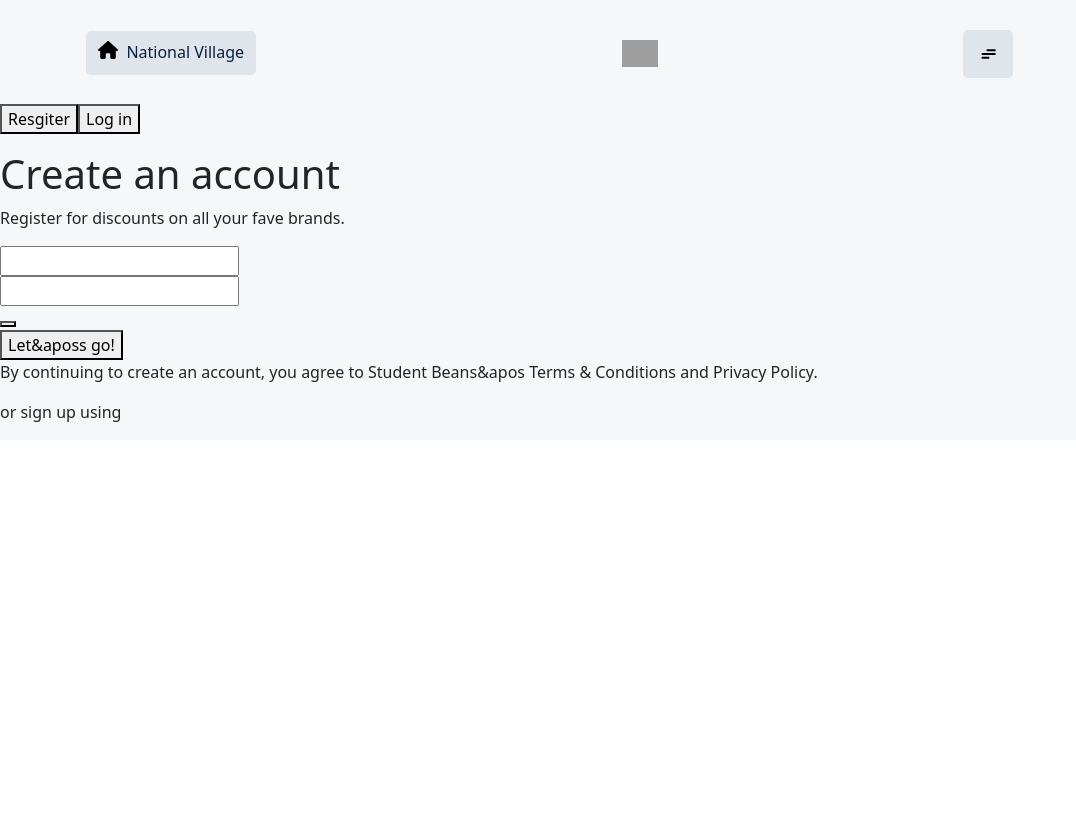
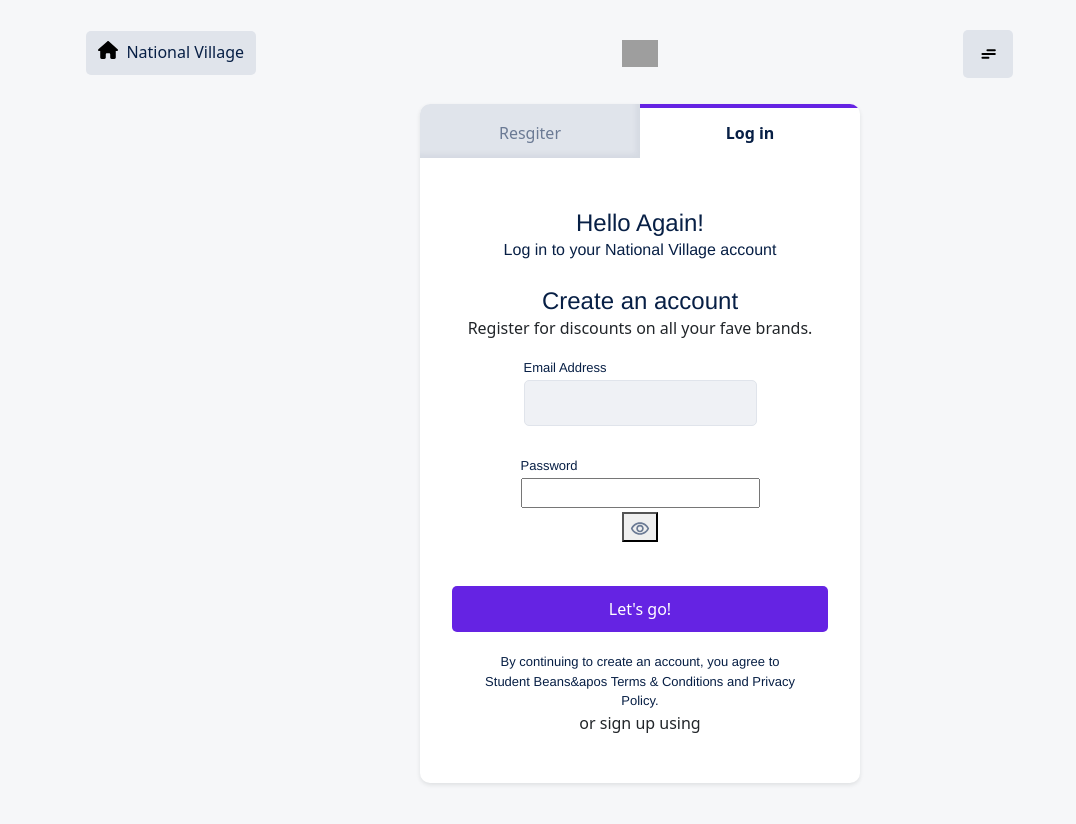
Before and after one commit to Michael-Susu12138/national-village, a React (Vite) app in the folder frontend/: page /register in a window 1280 px wide. Shown: the top 824 px of the page, without its empty margins (0-1076 px from the left). Before the commit the page ends 800 px from the top, so only its background shows below. Built offline with nearby package versions, Linux system fonts and the light colour scheme; grey boxes are pictures that could not be loaded.

Commit message:
front-end v2.1 Christ

```diff
--- a/frontend/src/pages/Home/Home.jsx
+++ b/frontend/src/pages/Home/Home.jsx
@@ -1,6 +1,5 @@
 import Alert from "../../components/Alert/Alert";
 import Nav from "../../components/Nav/Nav";
-import Card from "../../components/Card/Card";
 // import Footer from "../../components/Footer/Footer";
 
 const Home = () => {
@@ -9,7 +8,6 @@
       <Alert>
         <Nav />
       </Alert>
-      <Card />
       {/* <Footer /> */}
     </>
   );
--- a/frontend/src/pages/Register/Register.css
+++ b/frontend/src/pages/Register/Register.css
@@ -179,6 +179,198 @@
   stroke-dashoffset: -32.42;
 }
 
+.css-dc7ee6 {
+  position: relative;
+  overflow: visible;
+  background-color: rgb(246, 247, 249);
+  padding: 0px 15px 75px;
+}
+
+.css-f076qf {
+  position: relative;
+  width: 100%;
+  max-width: 440px;
+  min-width: 320px;
+  margin: 0px auto;
+  text-align: center;
+  background-color: rgb(255, 255, 255);
+  box-shadow: rgba(23, 27, 30, 0.1) 0px 2px 4px;
+  border-radius: 10px;
+  overflow-x: hidden;
+}
+
+.css-zjik7 {
+  display: flex;
+}
+
+.css-uhxz4n {
+  margin: 0px;
+  overflow: visible;
+  line-height: normal;
+  width: 50%;
+  padding: 18px 2px 14px;
+  text-decoration: none;
+  border: none;
+  background: rgb(224, 228, 235);
+  color: rgb(107, 122, 148);
+  box-shadow: rgba(7, 31, 69, 0.05) -4px -4px 5px inset;
+}
+
+.css-3dxqqo {
+  margin: 0px;
+  overflow: visible;
+  line-height: normal;
+  width: 50%;
+  padding: 14px 2px;
+  text-decoration: none;
+  background: none;
+  border-right: none;
+  border-bottom: none;
+  border-left: none;
+  border-image: initial;
+  color: rgb(7, 31, 69);
+  border-top: 4px solid rgb(101, 35, 227);
+  font-weight: 600;
+}
+
+.css-ouos42 {
+  position: relative;
+  width: 100%;
+  max-width: 440px;
+  min-width: 320px;
+  margin: 0px auto;
+  text-align: center;
+}
+
+.css-1b21cc6 {
+  margin: 0px;
+  line-height: 1.25em;
+  color: rgb(7, 31, 69);
+  font-size: 24px;
+  font-family: "Gibson SemiBold", Helvetica, Arial, "Sans Serif";
+}
+
+.css-11biiks {
+  margin: 0px;
+  font-family: Gibson, Helvetica, Arial, "Sans Serif";
+  line-height: 1.5em;
+  color: rgb(7, 31, 69);
+  font-size: 16px;
+}
+
+.css-1d0nbku {
+  margin-top: 24px;
+}
+
+form {
+  margin: 0px;
+}
+
+.css-b8qz6 {
+  position: relative;
+  padding: 24px 0px;
+}
+
+.css-1klt2ma {
+  overflow: visible;
+  background: transparent;
+  line-height: normal;
+  margin: 8px 0px;
+  padding: 12px 20px;
+  border-radius: 5px;
+  text-align: center;
+  cursor: pointer;
+  transition: background-color 200ms ease 0s;
+  width: 100%;
+  display: flex;
+  -webkit-box-align: center;
+  align-items: center;
+  -webkit-box-pack: center;
+  justify-content: center;
+  color: rgb(101, 35, 227);
+  border: none;
+}
+
+.css-b8qz6a {
+  position: absolute;
+  top: 0px;
+  font-size: 16px;
+  font-weight: normal;
+  line-height: 20px;
+  height: 20px;
+}
+
+.css-7it1vf {
+  margin: 0px;
+  line-height: 1.5em;
+  color: rgb(7, 31, 69);
+  font-family: "Gibson SemiBold", Helvetica, Arial, "Sans Serif";
+  font-size: 0.8125em;
+}
+
+.css-17ygfqu {
+  height: 46px;
+  padding: 0px 12px;
+  margin: 0px;
+  font-size: 16px;
+  font-family: Gibson, Helvetica, Arial, "Sans Serif";
+  line-height: 24px;
+  color: rgb(7, 31, 69);
+  border-radius: 5px;
+  border: 1px solid rgb(224, 228, 235);
+  background: rgb(239, 241, 245);
+}
+
+.css-koxizw {
+  text-align: left;
+  font-size: 12px;
+  line-height: 1.5;
+  color: rgb(234, 13, 13);
+  margin-top: 4px;
+}
+
+.css-1989ovb {
+  vertical-align: middle;
+}
+
+.css-2ji8uu {
+  margin-top: 1.25em;
+}
+
+.css-1j1xijh {
+  border: none;
+  overflow: visible;
+  background: rgb(101, 35, 227);
+  line-height: normal;
+  margin: 8px 0px;
+  padding: 12px 20px;
+  border-radius: 5px;
+  text-align: center;
+  cursor: pointer;
+  transition: background-color 200ms ease 0s;
+  width: 100%;
+  display: flex;
+  -webkit-box-align: center;
+  align-items: center;
+  -webkit-box-pack: center;
+  justify-content: center;
+  color: rgb(255, 255, 255);
+}
+
+.css-1fezm8m {
+  text-align: center;
+  padding: 0px 30px;
+  margin-top: 20px;
+}
+
+.css-19xlmcl {
+  margin: 0px;
+  font-family: Gibson, Helvetica, Arial, "Sans Serif";
+  line-height: 1.5em;
+  color: rgb(7, 31, 69);
+  font-size: 13px;
+}
+
 @media (min-width: 1100px) {
   .content-container {
     display: flex;
@@ -187,3 +379,12 @@
     background-color: #f6f7f9;
   }
 }
+
+@media (min-width: 780px) {
+  .css-ouos42 {
+    padding: 50px 32px 32px;
+  }
+  .css-127glno {
+    display: none;
+  }
+}
--- a/frontend/src/pages/Register/Register.jsx
+++ b/frontend/src/pages/Register/Register.jsx
@@ -1,3 +1,4 @@
+/* eslint-disable react/no-unescaped-entities */
 import "./Register.css";
 
 const Register = () => {
@@ -64,18 +65,20 @@
         <div className="css-dc7ee6">
           <div className="css-f076qf">
             <div role="tablist" className="css-zjik7">
-              <button className="css-3dxqqo">Resgiter</button>
-              <button className="css-1qhaazl">Log in</button>
+              <button className="css-uhxz4n">Resgiter</button>
+              <button className="css-3dxqqo">Log in</button>
             </div>
             <div className="css-ouos42">
               <div className="css-1kawphh">
-                <h2 className="css-1b21cc6"></h2>
+                <h2 className="css-1b21cc6"> Hello Again!</h2>
               </div>
-              <div className="127glno">
-                <h3 className="css-1b21cc6"></h3>
-              </div>
+              {/* <div className="127glno">
+                <h3 className="css-1b21cc6"> Hello Again! </h3>
+              </div> */}
               <div>
-                <p className="css-11biiks"></p>
+                <p className="css-11biiks">
+                  Log in to your National Village account
+                </p>
               </div>
               <div className="css-1d0nbku">
                 <div className="css-1fgdcyd">
@@ -86,13 +89,13 @@
                 </div>
                 <form aria-label="form">
                   <div className="css-b8qz6">
-                    {/* <label
+                    <label
                       id="label-email"
                       htmlFor="email"
-                      style="position: absolute; top: 0px; font-size: 16px; font-weight: normal; line-height: 20px; height: 20px;"
+                      className="css-b8qz6a"
                     >
-                      <span className="css-7it1vf">Email address</span>
-                    </label> */}
+                      <span className="css-7it1vf">Email Address</span>
+                    </label>
                     <input
                       id="email"
                       autoComplete="username"
@@ -109,13 +112,13 @@
                     </div>
                   </div>
                   <div className="css-b8qz6">
-                    {/* <label
+                    <label
                       id="label-password"
                       htmlFor="password"
-                      style="position: absolute; top: 0px; font-size: 16px; font-weight: normal; line-height: 20px; height: 20px;"
+                      className="css-b8qz6a"
                     >
                       <span className="css-7it1vf">Password</span>
-                    </label> */}
+                    </label>
                     <input
                       id="password"
                       autoComplete="new-password"
@@ -136,7 +139,7 @@
                       aria-label="Toggle to show or hide your password."
                       className="css-1us5i9a"
                     >
-                      {/* <svg
+                      <svg
                         aria-hidden="true"
                         width="24"
                         height="24"
@@ -149,13 +152,12 @@
                           d="M12 6C15.79 6 19.17 8.13 20.82 11.5C19.17 14.87 15.79 17 12 17C8.21 17 4.83 14.87 3.18 11.5C4.83 8.13 8.21 6 12 6ZM12 4C7 4 2.73 7.11 1 11.5C2.73 15.89 7 19 12 19C17 19 21.27 15.89 23 11.5C21.27 7.11 17 4 12 4ZM12 9C13.38 9 14.5 10.12 14.5 11.5C14.5 12.88 13.38 14 12 14C10.62 14 9.5 12.88 9.5 11.5C9.5 10.12 10.62 9 12 9ZM12 7C9.52 7 7.5 9.02 7.5 11.5C7.5 13.98 9.52 16 12 16C14.48 16 16.5 13.98 16.5 11.5C16.5 9.02 14.48 7 12 7Z"
                           fill="#6B7A94"
                         ></path>
-                      </svg> */}
+                      </svg>
                     </button>
                   </div>
-                  <div>
-                    {/* style="margin-top: 1.25em;" */}
+                  <div className="css-2ji8uu">
                     <button disabled="" className="css-1j1xijh">
-                      Let&aposs go!
+                      Let's go!
                     </button>
                   </div>
                   <div className="css-1fezm8m">
```
